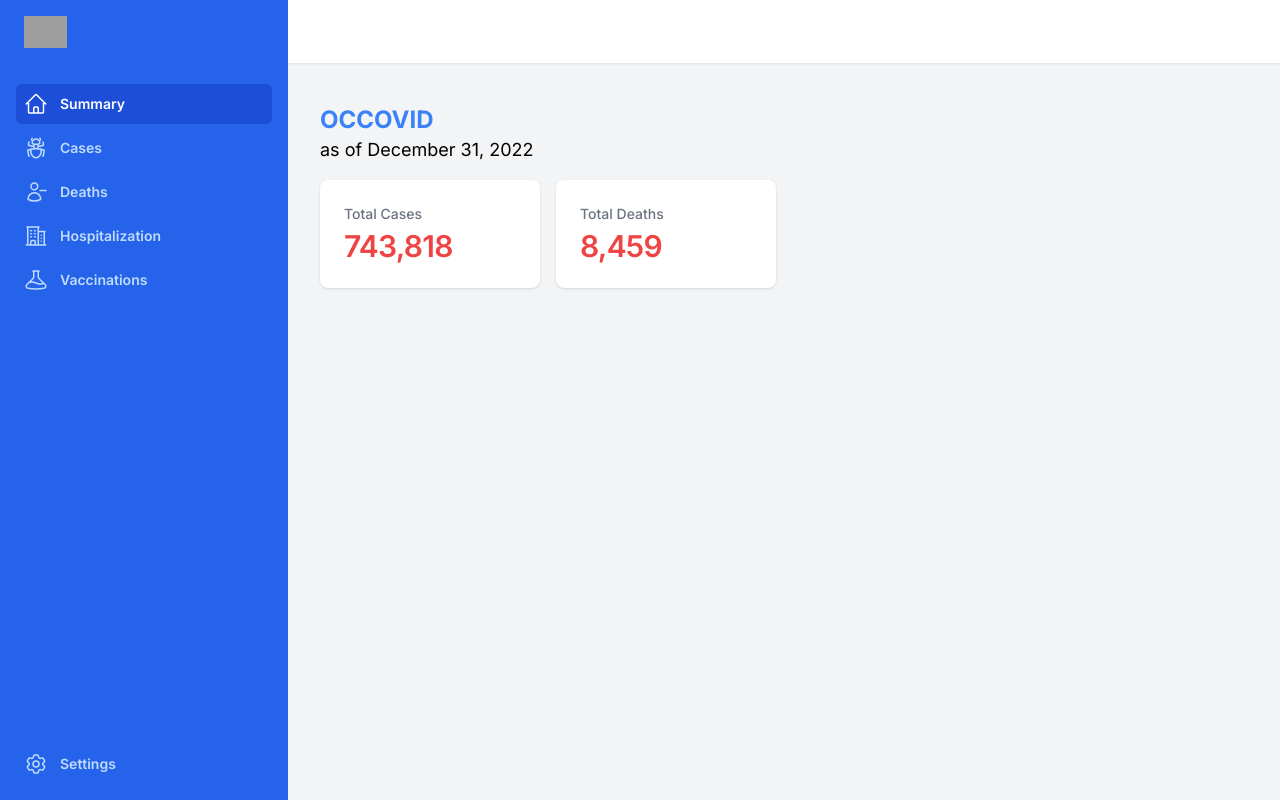
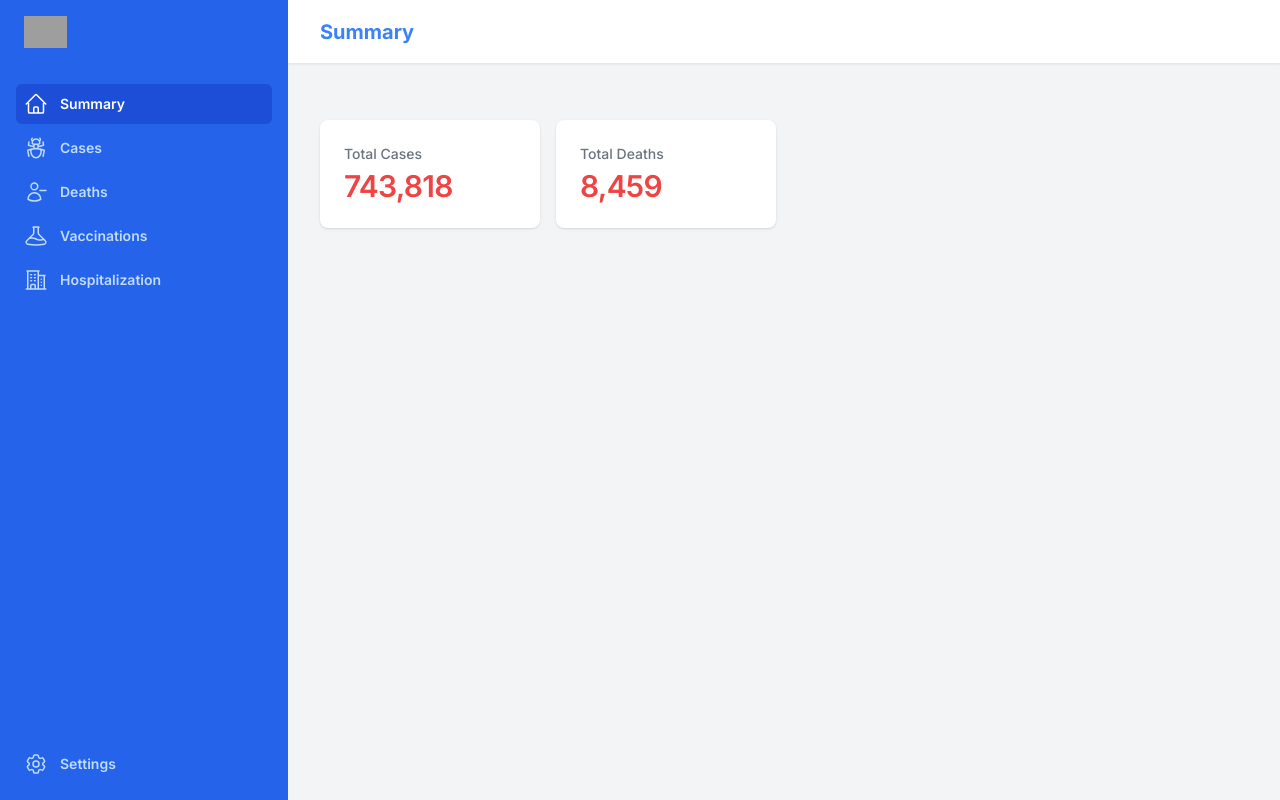
Before and after one commit to anthony-df-nguyen/occovid-next, a Next.js app: page / in a window 1280 px wide. Built offline with nearby package versions, Linux system fonts and the light colour scheme; grey boxes are pictures that could not be loaded.

Commit message:
added title to navbar and restyled tabs

```diff
--- a/app/cases/page.tsx
+++ b/app/cases/page.tsx
@@ -30,15 +30,12 @@ const caseTabs: TabData = [
 ];
 
 export default function Home() {
+  const asOf = ` as of ${new Date(summarizedToDates.cases.date).toLocaleDateString()}`
   return (
     <main className="">
-      <Shell pageURL="/cases">
+      <Shell pageURL="/cases" title="Cases" subtitle={asOf}>
         {/* Cases */}
-        <div className="pageTitle">Cases</div>
-        <div className="subTitle">
-          as of {new Date(summarizedToDates.cases.date).toLocaleDateString()}
-        </div>
-        <div className="mt-4 grid gap-4 md:grid-cols-2 lg:grid-cols-4">
+        <div className="grid gap-4 md:grid-cols-2 lg:grid-cols-4">
           <StatCard
             name="Total Cases"
             value={summarizedToDates.cases.total_cases_repo}
--- a/app/deaths/page.tsx
+++ b/app/deaths/page.tsx
@@ -29,15 +29,12 @@ const deathTabs: TabData = [
 ];
 
 export default function Deaths() {
+  const asOf = `as of ${new Date(summarizedToDates.deaths.date).toLocaleDateString()}`
   return (
     <main className="">
-      <Shell pageURL="/deaths">
+      <Shell pageURL="/deaths" title="Deaths" subtitle={asOf}>
         {/* Cases */}
-        <div className="pageTitle">Deaths</div>
-        <div className="subTitle">
-          as of {new Date(summarizedToDates.deaths.date).toLocaleDateString()}
-        </div>
-        <div className="mt-4 grid gap-4 md:grid-cols-2 lg:grid-cols-4">
+        <div className="grid gap-4 md:grid-cols-2 lg:grid-cols-4">
           <StatCard
             name="Total Deaths"
             value={summarizedToDates.deaths.total_dth_date}
--- a/app/globals.scss
+++ b/app/globals.scss
@@ -28,7 +28,7 @@ body {
 }
 
 .pageTitle {
-  @apply text-2xl font-bold text-blue-500;
+  @apply text-xl font-bold text-blue-500;
 }
 
 .sectionTitle {
@@ -36,7 +36,7 @@ body {
 }
 
 .subTitle {
-  @apply text-lg;
+  @apply text-xs font-light;
 }
 
 .leaflet-container {
--- a/app/hospitalizations/page.tsx
+++ b/app/hospitalizations/page.tsx
@@ -16,16 +16,14 @@ const BarChart = dynamic(() => import("../../components/charts/BarChart"), {
 });
 
 export default function Hospitalizations() {
+  const asOf = `as of ${new Date(summarizedToDates.hospitalized.date).toLocaleDateString()}`;
   return (
     <main className="">
-      <Shell pageURL="/hospitalizations">
-        {/* Cases */}
-        <div className="pageTitle">Hospitalizations</div>
-        <div className="subTitle">
-          as of{" "}
-          {new Date(summarizedToDates.hospitalized.date).toLocaleDateString()}
-        </div>
-        <Break />
+      <Shell
+        pageURL="/hospitalizations"
+        title="Hospitalizations"
+        subtitle={asOf}
+      >
         <ChartController
           data={hospital_and_icu}
           scaleOptions={{
--- a/app/page.tsx
+++ b/app/page.tsx
@@ -4,10 +4,7 @@ import summarizedToDates from "@/data/source/static_counts/summarized";
 export default function Home() {
   return (
     <main className="">
-      <Shell pageURL="/">
-        {/* Cases */}
-        <div className="pageTitle">OCCOVID</div>
-        <div className="subTitle">as of December 31, 2022</div>
+      <Shell pageURL="/" title="Summary">
         <div className="mt-4 grid gap-4 md:grid-cols-2 lg:grid-cols-4">
           <StatCard
             name="Total Cases"
--- a/app/vaccinations/page.tsx
+++ b/app/vaccinations/page.tsx
@@ -2,6 +2,7 @@ import Shell from "@/components/layout/Shell";
 import StatCard from "@/components/ui/StatCard";
 import type { Metadata } from "next";
 import summarizedToDates from "@/data/source/static_counts/summarized";
+import ChartController from "@/components/charts/ChartController";
 import TabChartController from "@/components/charts/TabChartController";
 import {
   vaxByRace,
@@ -61,10 +62,8 @@ const vaxTabs: TabData = [
 export default function Vaccinations() {
   return (
     <main className="">
-      <Shell pageURL="/vaccinations">
-        <div className="pageTitle">Vaccinations</div>
-        <div className="subTitle">as of December 11, 2023</div>
-        <div className="mt-4 grid gap-4 md:grid-cols-2 lg:grid-cols-5">
+      <Shell pageURL="/vaccinations" title="Vaccinations" subtitle="as of 12/11/2023"  >
+        <div className="grid gap-4 md:grid-cols-2 lg:grid-cols-5">
           <StatCard
             name="% of OC Population Vaccinated"
             value={summarizedToDates.totalDoses.oc_pop_fully_vaxed}
@@ -88,13 +87,12 @@ export default function Vaccinations() {
             value={summarizedToDates.totalDoses.num_boosters}
           />
         </div>
-        {/* Race */}
         <Break />
-        <div className="grid gap-42">
-          {/* <BarChart data={doseHistory} /> */}
+        <div className="">
+          <ChartController data={doseHistory} />
         </div>
         <Break />
-        <div className="grid gap-4">
+        <div className="">
           <TabChartController data={vaxTabs} />
         </div>
       </Shell>
--- a/components/charts/TabChartController.tsx
+++ b/components/charts/TabChartController.tsx
@@ -21,7 +21,7 @@ type Props = { data: TabData };
 export default function TabChartController({ data }: Props) {
   const [activeTab, handleActiveTab] = useState(0);
   return (
-    <div>
+    <div className="sm:top-[-10px] relative">
       <Tabs
         label="Select Metric"
         tabs={data.map((tabs) => tabs.tabName)}
--- a/components/layout/Navigation/navigation.ts
+++ b/components/layout/Navigation/navigation.ts
@@ -17,12 +17,13 @@ const pages: Pages[] = [
   { name: "Summary", href: "/", icon: HomeIcon },
   { name: "Cases", href: "/cases", icon: BugAntIcon },
   { name: "Deaths", href: "/deaths", icon: UserMinusIcon },
+  { name: "Vaccinations", href: "/vaccinations", icon: BeakerIcon },
   {
     name: "Hospitalization",
     href: "/hospitalizations",
     icon: BuildingOffice2Icon,
   },
-  { name: "Vaccinations", href: "/vaccinations", icon: BeakerIcon },
+
 ];
 
 export default pages;
--- a/components/layout/Shell.tsx
+++ b/components/layout/Shell.tsx
@@ -11,9 +11,11 @@ import Link from "next/link";
 type Props = {
   pageURL: string;
   children: any;
+  title: string,
+  subtitle?: string,
 };
 
-export default function Shell({ children, pageURL }: Props) {
+export default function Shell({ children, pageURL, title, subtitle }: Props) {
   const [sidebarOpen, setSidebarOpen] = useState(false);
 
   return (
@@ -44,7 +46,10 @@ export default function Shell({ children, pageURL }: Props) {
               className="h-6 w-px bg-gray-900/10 lg:hidden"
               aria-hidden="true"
             />
-
+            <div>
+              <div className="pageTitle">{title}</div>
+              <div className="subTitle">{subtitle}</div>
+            </div>
             <div className="flex flex-1 gap-x-4 self-stretch lg:gap-x-6"></div>
           </div>
 
--- a/components/ui/Tabs.tsx
+++ b/components/ui/Tabs.tsx
@@ -50,7 +50,7 @@ export default function Tabs({ label, tabs, activeTab, handleChange }: Props) {
                   : "text-gray-500 hover:text-gray-700",
                 tabIdx === 0 ? "rounded-tl-lg" : "",
                 tabIdx === tabs.length - 1 ? "rounded-tr-lg" : "",
-                "cursor-pointer group relative min-w-0 flex-1 overflow-hidden bg-white py-4 px-4 text-center text-sm font-medium hover:bg-gray-200 focus:z-10"
+                "border-b-[1px] cursor-pointer group relative min-w-0 flex-1 overflow-hidden bg-white py-4 px-4 text-center text-sm font-medium hover:bg-gray-200 focus:z-10"
               )}
               aria-current={tabIdx === activeTab ? "page" : undefined}
             >
@@ -59,7 +59,7 @@ export default function Tabs({ label, tabs, activeTab, handleChange }: Props) {
                 aria-hidden="true"
                 className={classNames(
                   tabIdx === activeTab ? "bg-blue-500" : "bg-transparent",
-                  "absolute inset-x-0 bottom-0 h-0.5"
+                  "absolute inset-x-0 bottom-0 h-1 "
                 )}
               />
             </div>
```
